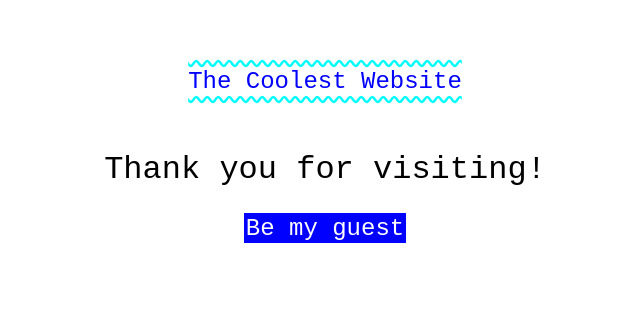
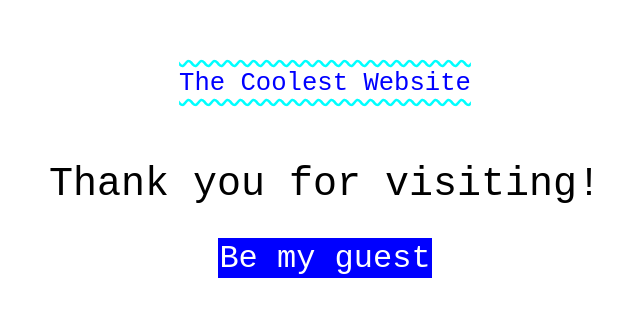
Before and after one commit to hhkim0729/react-signup-form, a React (Create React App) app: page / in a window 1280 px wide. Shown: the top 316 px of the page, without its empty margins (315-955 px from the left). Built offline with nearby package versions, Linux system fonts and the light colour scheme.

Commit message:
Add font-size min with calc()

```diff
--- a/src/Home.css
+++ b/src/Home.css
@@ -10,7 +10,7 @@
 }
 
 .Home__title {
-  font-size: 3vh;
+  font-size: calc(1em + 1.2vh);
   line-height: 220%;
 }
 
@@ -18,7 +18,7 @@
   color: blue;
   text-decoration: overline underline wavy;
   text-decoration-color: aqua;
-  text-underline-offset: 1vh;
+  text-underline-offset: 0.3em;
 }
 
 .Home__main {
--- a/src/index.css
+++ b/src/index.css
@@ -1,5 +1,4 @@
-body,
-#root {
+body {
   height: 100vh;
   width: 100%;
   margin: 0;
--- a/src/routes/Error.css
+++ b/src/routes/Error.css
@@ -4,5 +4,5 @@
 
 .Error__msg {
   font-weight: lighter;
-  font-size: 2vh;
+  font-size: calc(1em + 1vh);
 }
--- a/src/routes/Main.css
+++ b/src/routes/Main.css
@@ -6,12 +6,12 @@
 }
 
 .Main__greeting {
-  font-size: 4vh;
+  font-size: calc(2em + 1vh);
   font-weight: lighter;
 }
 
 .Main__link {
-  font-size: 3vh;
+  font-size: calc(1.5em + 1vh);
   align-self: center;
 }
 
--- a/src/routes/Welcome.css
+++ b/src/routes/Welcome.css
@@ -3,5 +3,6 @@
 }
 
 .Welcome__msg {
+  font-size: calc(2em + 1vh);
   font-weight: 100;
 }
```
